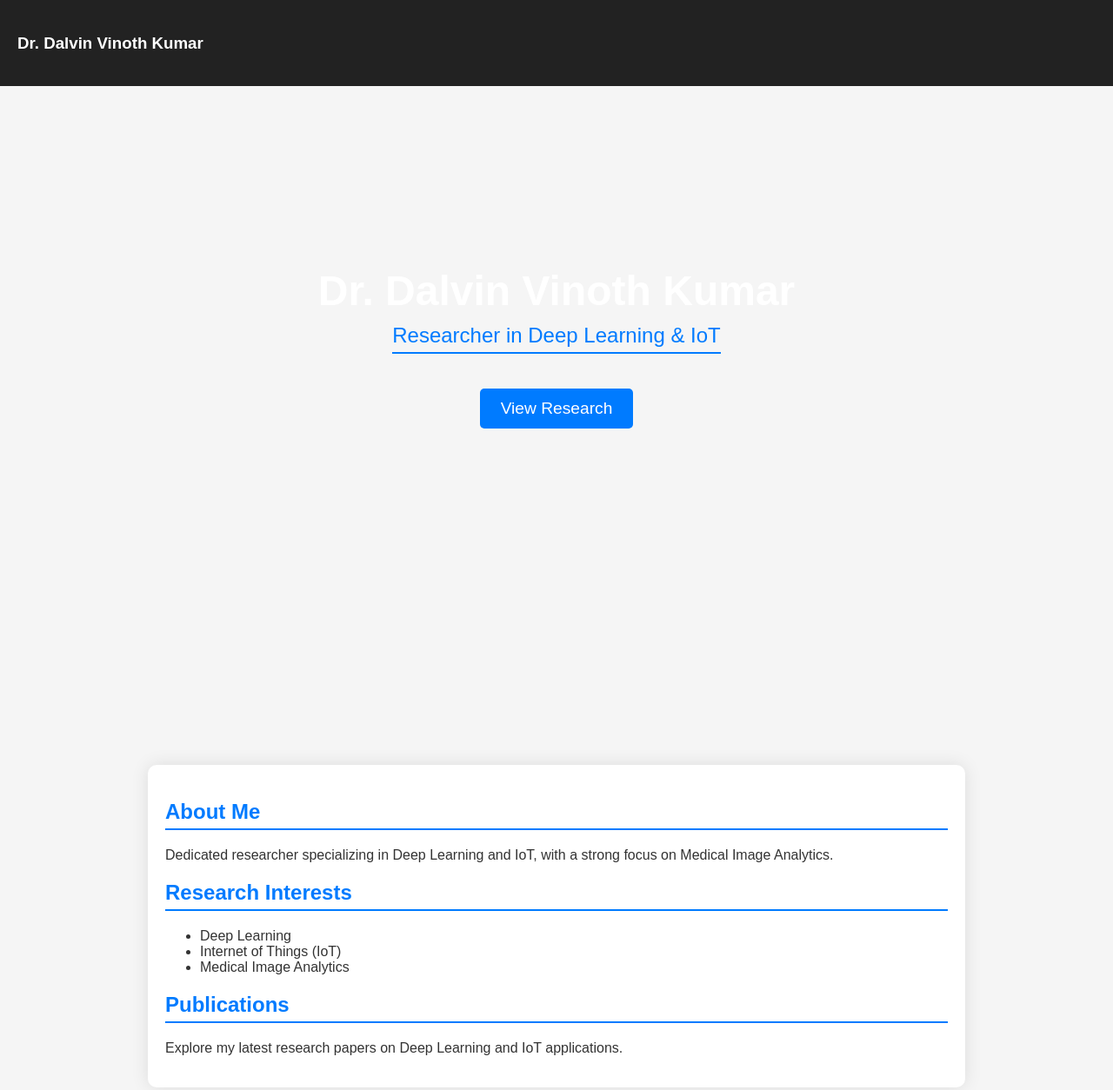
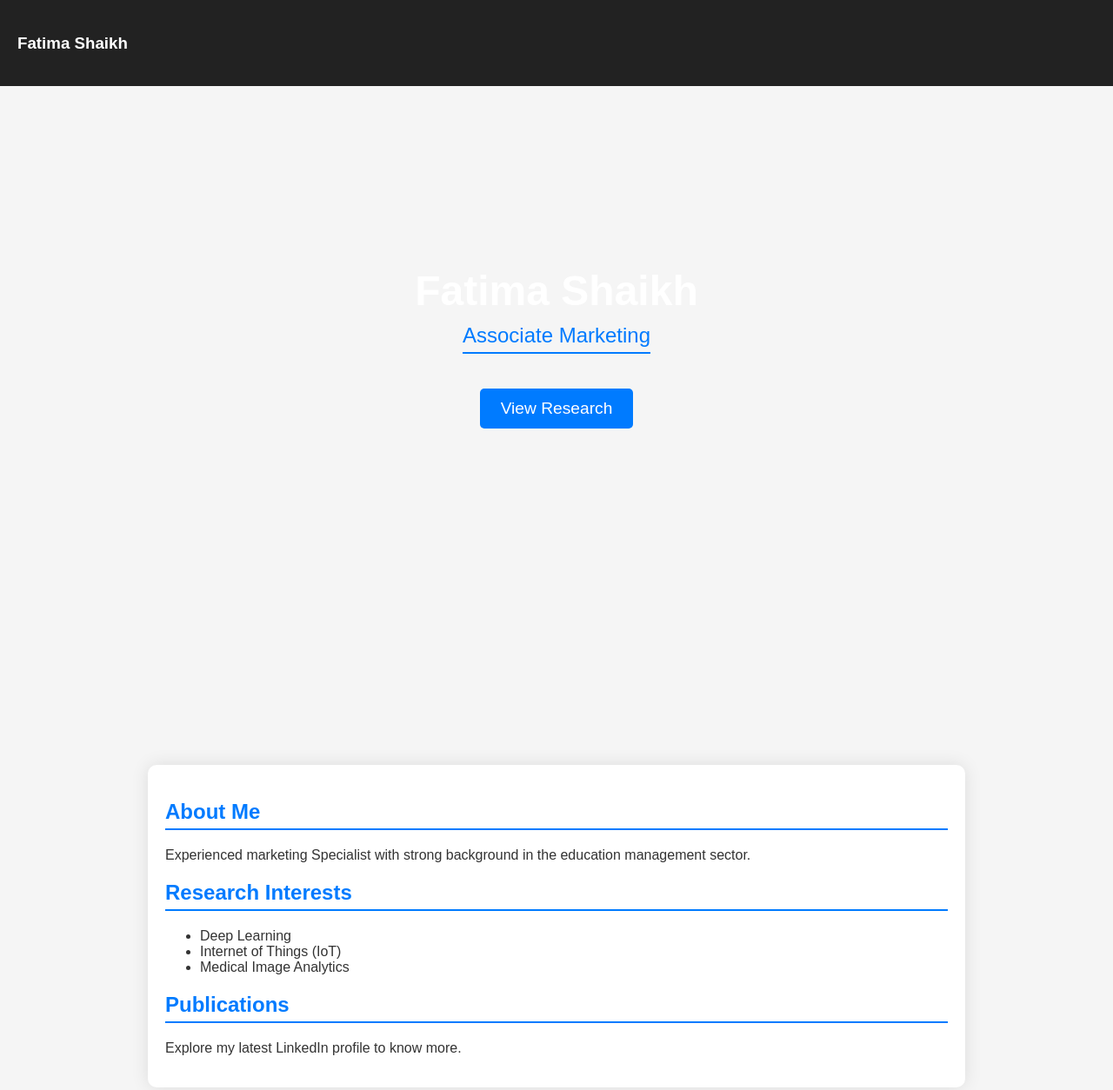
Before and after one commit to Fatima1631/Demo, a plain HTML site: page index.html.html in a window 1280 px wide. Shown: the whole page at 87% size. Drawn offline with Linux system fonts and the light colour scheme.

Commit message:
Update index.html.html

```diff
--- a/index.html.html
+++ b/index.html.html
@@ -3,7 +3,7 @@
 <head>
     <meta charset="UTF-8">
     <meta name="viewport" content="width=device-width, initial-scale=1.0">
-    <title>Dr. Dalvin Vinoth Kumar | Researcher in Deep Learning & IoT</title>
+    <title>Fatima Shaikh | Associate Marketing</title>
     <link rel="stylesheet" href="https://cdnjs.cloudflare.com/ajax/libs/font-awesome/6.0.0/css/all.min.css">
     <style>
         body {
@@ -77,19 +77,19 @@
 </head>
 <body>
     <nav class="navbar">
-        <h3>Dr. Dalvin Vinoth Kumar</h3>
+        <h3>Fatima Shaikh</h3>
     </nav>
 
     <section class="hero">
-        <h1>Dr. Dalvin Vinoth Kumar</h1>
-        <h2>Researcher in Deep Learning & IoT</h2>
+        <h1>Fatima Shaikh</h1>
+        <h2>Associate Marketing</h2>
         <a href="#" class="btn">View Research</a>
     </section>
 
     <div class="container">
         <section>
             <h2>About Me</h2>
-            <p>Dedicated researcher specializing in Deep Learning and IoT, with a strong focus on Medical Image Analytics.</p>
+            <p>Experienced marketing Specialist with strong background in the education management sector.</p>
         </section>
 
         <section>
@@ -103,7 +103,7 @@
 
         <section>
             <h2>Publications</h2>
-            <p>Explore my latest research papers on Deep Learning and IoT applications.</p>
+            <p>Explore my latest LinkedIn profile to know more.</p>
         </section>
     </div>
 </body>
```
